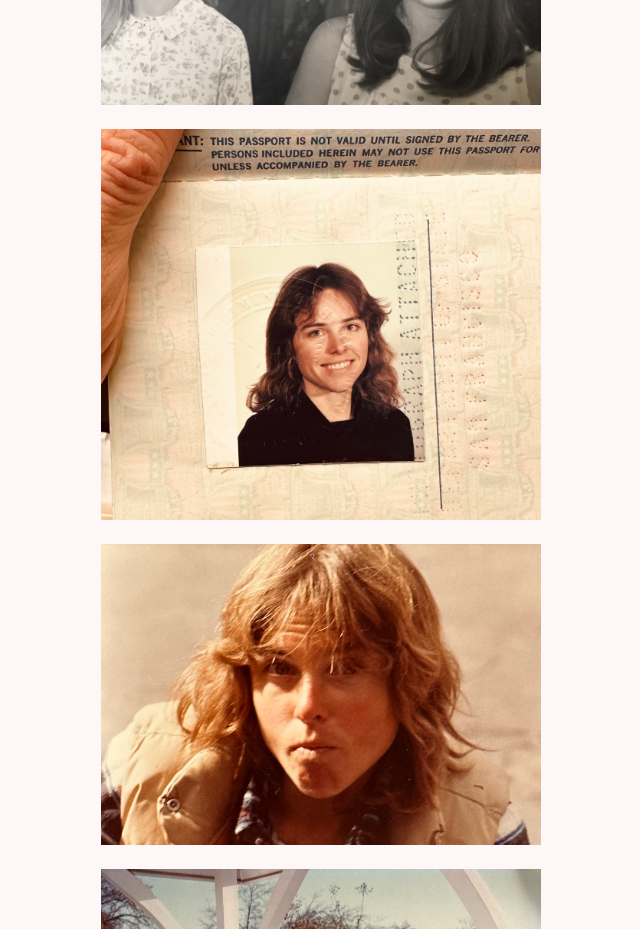
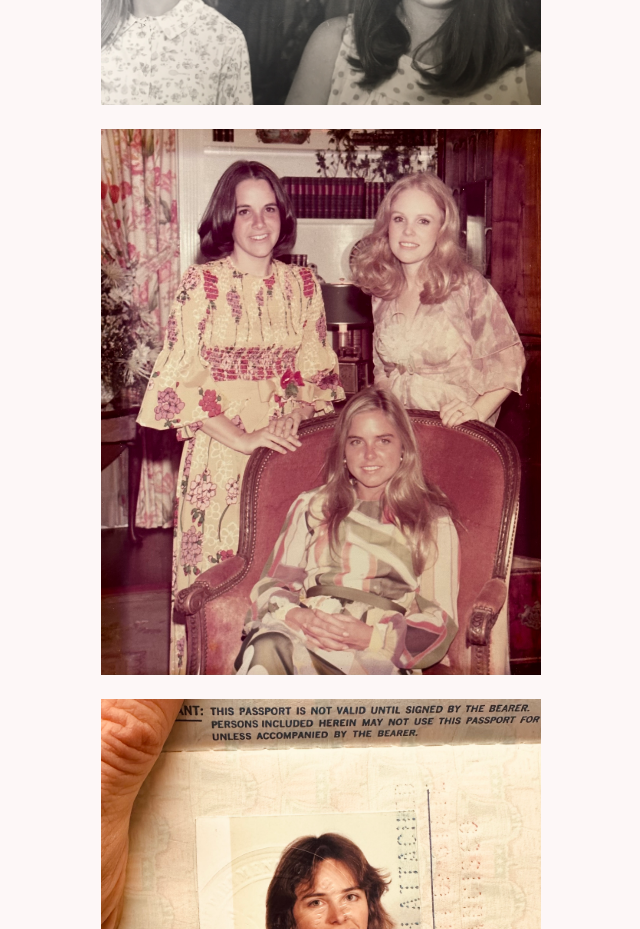
Before and after one commit to masonwr/cita.memorial, a plain HTML site: page index.html in a window 1280 px wide. Shown: the part 3760-4689 px from the top of the page, without its empty margins (319-959 px from the left). Drawn offline with nearby package versions, Linux system fonts and the light colour scheme.

Commit message:
add sister picture

```diff
--- a/index.html
+++ b/index.html
@@ -136,6 +136,7 @@
 					<img src="./img/parents.jpeg" alt="">
 					<img src="./img/cita-high-school.jpeg" alt="">
 					<img src="./img/IMG_0522.JPG" alt="">
+					<img src="./img/sisters.jpeg" alt="">
 					<img src="./img/passport.jpeg" alt="">
 					<img src="./img/funny_face.jpeg" alt="">
 					<img src="./img/cita_david_wedding.jpeg" alt="">
```
Also changed, not shown: img/sisters.jpeg (added).
